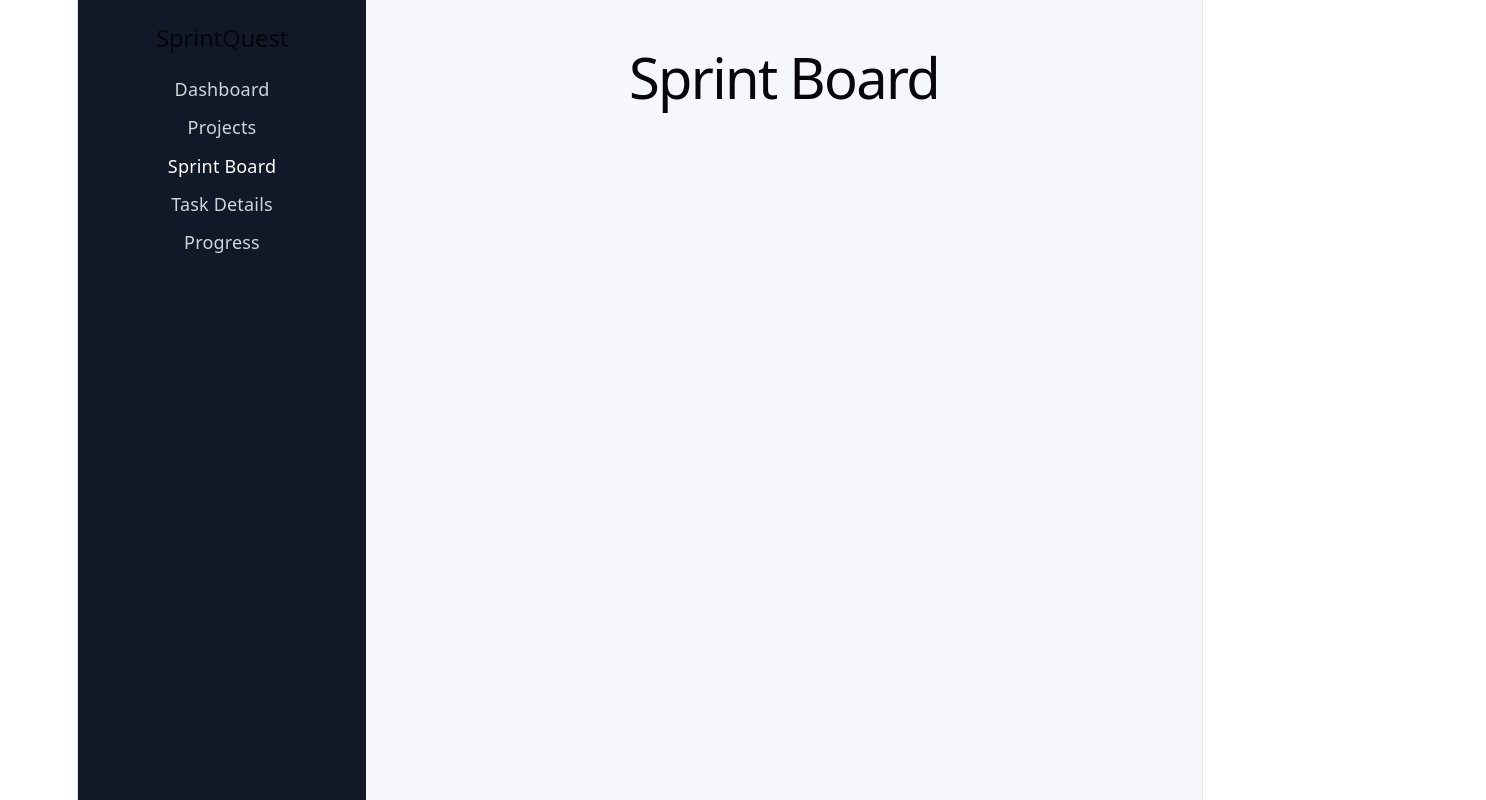
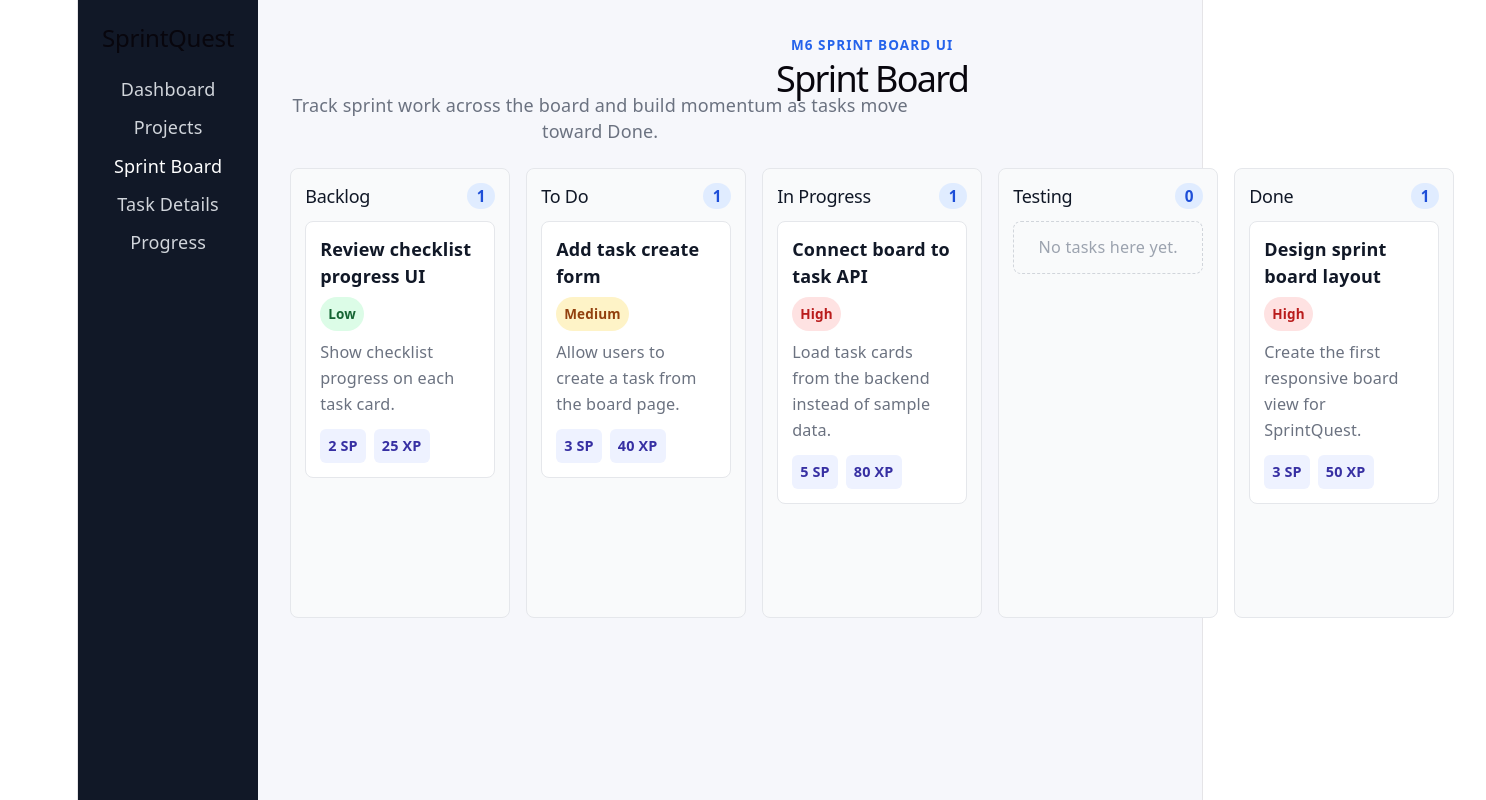
Before and after one commit to james-thegreat/SprintQuest, a React (Vite) app in the folder frontend/sprintquest-ui/: page /board in a window 1280 px wide. Shown: the whole page, 1486 px wide, since content can reach past the window. Built offline with nearby package versions, Linux system fonts and the light colour scheme.

Commit message:
feat: add static sprint board UI

```diff
--- a/frontend/sprintquest-ui/src/App.css
+++ b/frontend/sprintquest-ui/src/App.css
@@ -120,3 +120,128 @@
     padding: 20px;
   }
 }
+
+
+.board-grid {
+  display: grid;
+  grid-template-columns: repeat(5, minmax(220px, 1fr));
+  gap: 16px;
+  align-items: start;
+  overflow-x: auto;
+  padding-bottom: 12px;
+}
+
+.board-column {
+  min-height: 420px;
+  padding: 14px;
+  border: 1px solid #e5e7eb;
+  border-radius: 8px;
+  background: #f9fafb;
+}
+
+.board-column-header {
+  display: flex;
+  align-items: center;
+  justify-content: space-between;
+  margin-bottom: 12px;
+}
+
+.board-column-header h2 {
+  margin: 0;
+  font-size: 1rem;
+  color: #111827;
+}
+
+.board-column-header span {
+  display: inline-flex;
+  min-width: 28px;
+  justify-content: center;
+  border-radius: 999px;
+  background: #e0ecff;
+  color: #1d4ed8;
+  font-weight: 700;
+  font-size: 0.85rem;
+}
+
+.task-card-list {
+  display: grid;
+  gap: 12px;
+}
+
+.task-card {
+  padding: 14px;
+  border: 1px solid #e5e7eb;
+  border-radius: 8px;
+  background: white;
+  text-align: left;
+}
+
+.task-card-header {
+  display: grid;
+  gap: 8px;
+  margin-bottom: 8px;
+}
+
+.task-card h3 {
+  margin: 0;
+  color: #111827;
+  font-size: 1rem;
+}
+
+.task-card p {
+  color: #6b7280;
+  font-size: 0.9rem;
+}
+
+.priority-badge {
+  width: fit-content;
+  padding: 4px 8px;
+  border-radius: 999px;
+  font-size: 0.75rem;
+  font-weight: 700;
+}
+
+.priority-high {
+  background: #fee2e2;
+  color: #b91c1c;
+}
+
+.priority-medium {
+  background: #fef3c7;
+  color: #92400e;
+}
+
+.priority-low {
+  background: #dcfce7;
+  color: #166534;
+}
+
+.task-card-meta {
+  display: flex;
+  gap: 8px;
+  margin-top: 12px;
+}
+
+.task-card-meta span {
+  padding: 4px 8px;
+  border-radius: 6px;
+  background: #eef2ff;
+  color: #3730a3;
+  font-size: 0.8rem;
+  font-weight: 700;
+}
+
+.empty-column {
+  padding: 12px;
+  border: 1px dashed #d1d5db;
+  border-radius: 8px;
+  color: #9ca3af;
+  text-align: center;
+  font-size: 0.9rem;
+}
+
+@media (max-width: 1100px) {
+  .board-grid {
+    grid-template-columns: repeat(5, 240px);
+  }
+}
--- a/frontend/sprintquest-ui/src/pages/BoardPage.tsx
+++ b/frontend/sprintquest-ui/src/pages/BoardPage.tsx
@@ -1,3 +1,105 @@
-export function BoardPage () {
-    return <h1>Sprint Board</h1>
+type TaskStatus = 'Backlog' | 'To Do' | 'In Progress' | 'Testing' | 'Done';
+
+type SprintTask = {
+  id: number;
+  title: string;
+  description: string;
+  status: TaskStatus;
+  priority: 'Low' | 'Medium' | 'High';
+  storyPoints: number;
+  xpReward: number;
+};
+
+const boardColumns: TaskStatus[] = ['Backlog', 'To Do', 'In Progress', 'Testing', 'Done'];
+
+const sampleTasks: SprintTask[] = [
+  {
+    id: 1,
+    title: 'Design sprint board layout',
+    description: 'Create the first responsive board view for SprintQuest.',
+    status: 'Done',
+    priority: 'High',
+    storyPoints: 3,
+    xpReward: 50,
+  },
+  {
+    id: 2,
+    title: 'Connect board to task API',
+    description: 'Load task cards from the backend instead of sample data.',
+    status: 'In Progress',
+    priority: 'High',
+    storyPoints: 5,
+    xpReward: 80,
+  },
+  {
+    id: 3,
+    title: 'Add task create form',
+    description: 'Allow users to create a task from the board page.',
+    status: 'To Do',
+    priority: 'Medium',
+    storyPoints: 3,
+    xpReward: 40,
+  },
+  {
+    id: 4,
+    title: 'Review checklist progress UI',
+    description: 'Show checklist progress on each task card.',
+    status: 'Backlog',
+    priority: 'Low',
+    storyPoints: 2,
+    xpReward: 25,
+  },
+];
+
+export function BoardPage() {
+  return (
+    <section>
+      <header className="page-header">
+        <p className="eyebrow">M6 Sprint Board UI</p>
+        <h1>Sprint Board</h1>
+        <p className="page-description">
+          Track sprint work across the board and build momentum as tasks move toward Done.
+        </p>
+      </header>
+
+      <div className="board-grid">
+        {boardColumns.map((column) => {
+          const columnTasks = sampleTasks.filter((task) => task.status === column);
+
+          return (
+            <section className="board-column" key={column}>
+              <div className="board-column-header">
+                <h2>{column}</h2>
+                <span>{columnTasks.length}</span>
+              </div>
+
+              <div className="task-card-list">
+                {columnTasks.map((task) => (
+                  <article className="task-card" key={task.id}>
+                    <div className="task-card-header">
+                      <h3>{task.title}</h3>
+                      <span className={`priority-badge priority-${task.priority.toLowerCase()}`}>
+                        {task.priority}
+                      </span>
+                    </div>
+
+                    <p>{task.description}</p>
+
+                    <div className="task-card-meta">
+                      <span>{task.storyPoints} SP</span>
+                      <span>{task.xpReward} XP</span>
+                    </div>
+                  </article>
+                ))}
+
+                {columnTasks.length === 0 && (
+                  <p className="empty-column">No tasks here yet.</p>
+                )}
+              </div>
+            </section>
+          );
+        })}
+      </div>
+    </section>
+  );
 }
```
